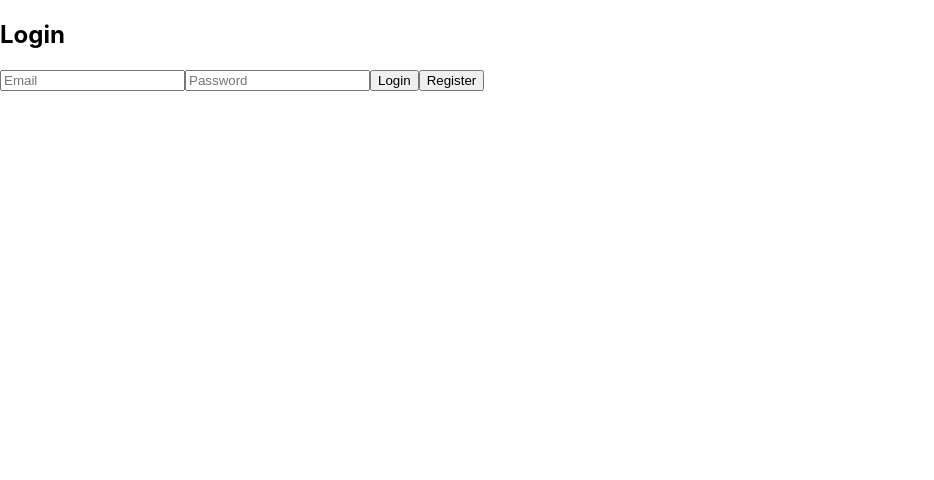
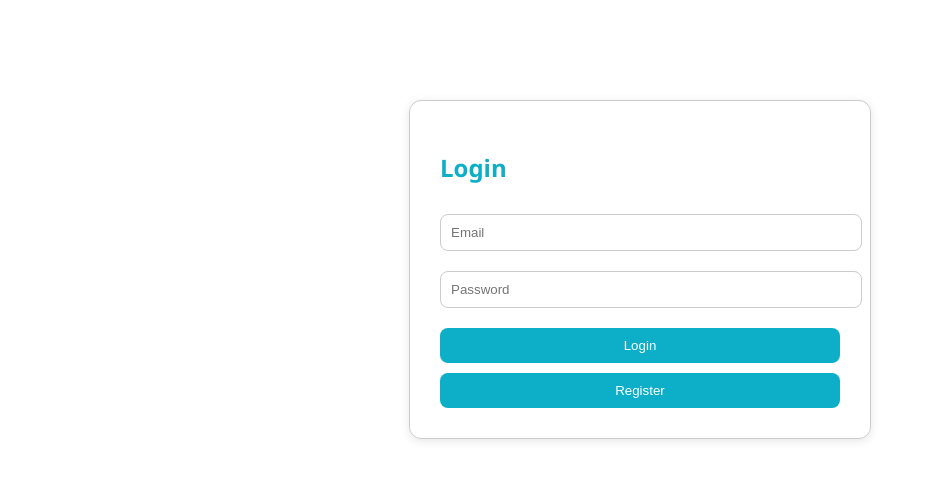
Before and after one commit to subipokhrel/task-manager, a React (Create React App) app in the folder frontend/: page / in a window 1280 px wide. Shown: the top 480 px of the page, without its empty margins (0-934 px from the left). Built offline with nearby package versions, Linux system fonts and the light colour scheme; no server answers; the HTML template or start-up script is replaced by a standard one.

Commit message:
modified auth UI

```diff
--- a/frontend/src/components/Login.js
+++ b/frontend/src/components/Login.js
@@ -2,7 +2,7 @@ import React, { useState, useContext } from "react";
 import axios from "axios";
 import { useNavigate } from "react-router-dom";
 import { AuthContext } from "../context/AuthContext";
-
+import "../styles/Auth.css";
 const Login = () => {
   const [form, setForm] = useState({ email: "", password: "" });
   const { setIsAuthenticated } = useContext(AuthContext);   // From AuthContext, this lets us update global "isAuthenticated" value
@@ -34,7 +34,7 @@ const Login = () => {
   };
 
   return (
-    <form onSubmit={handleSubmit}>
+    <form className="auth-container" onSubmit={handleSubmit}>
       <h2>Login</h2>
       <input
         name="email"
--- a/frontend/src/components/Register.js
+++ b/frontend/src/components/Register.js
@@ -1,6 +1,7 @@
 import React, { useState } from "react";
 import axios from "axios";
 import { useNavigate } from "react-router-dom"; // useNavigate helps redirect user after registration
+import "../styles/Auth.css";
 
 const Register = () => {
   const [form, setForm] = useState({
@@ -24,22 +25,25 @@ const Register = () => {
       alert("Registration successful!");
       navigate("/"); //To login page
     } catch (err) {
-      // 1) Log the raw Axios error
+      // Log the raw Axios error
       console.error("Registration error (full):", err);
 
-      // 2) If the server sent a JSON error message, log that too
+      // If the server sent a JSON error message, log that too
       if (err.response?.data) {
         console.error("Server response data:", err.response.data);
       }
 
-      // 3) Show the user something more informative
+      // Show the user something more informative
       const msg = err.response?.data?.error || err.message || "Unknown error";
       alert("Registration failed: " + msg);
     }
   };
+  const handleLoginRedirect = () => {
+    navigate("/"); // Navigate to login
+  };
 
   return (
-    <form onSubmit={handleSubmit}>
+    <form className="auth-container" onSubmit={handleSubmit}>
       <h2>Register</h2>
       <input
         name="username"
@@ -48,7 +52,6 @@ const Register = () => {
         onChange={handleChange}
         required
       />
-
       <input
         name="email"
         type="email"
@@ -57,7 +60,6 @@ const Register = () => {
         onChange={handleChange}
         required
       />
-
       <input
         name="password"
         type="password"
@@ -67,6 +69,13 @@ const Register = () => {
         required
       />
       <button type="submit">Register</button>
+      <button
+        type="button"
+        onClick={handleLoginRedirect}
+        style={{ marginTop: "10px" }}
+      >
+        Already have an account?
+      </button>
     </form>
   );
 };
--- /dev/null
+++ b/frontend/src/styles/Auth.css
@@ -0,0 +1,38 @@
+.auth-container {
+    max-width: 400px;
+    margin: 100px auto;
+    padding: 30px;
+    border: 1px solid #ccc;
+    border-radius: 12px;
+    box-shadow: 0 2px 10px rgba(0, 0, 0, 0.1);
+    font-family: 'Segoe UI', Tahoma, Geneva, Verdana, sans-serif;
+  }
+
+  .auth-container h2 {
+    margin-bottom: 20px;
+    color: #0daec8;
+  }
+
+  .auth-container input {
+    width: 100%;
+    padding: 10px;
+    margin: 10px 0;
+    border-radius: 8px;
+    border: 1px solid #ccc;
+  }
+
+  .auth-container button {
+    padding: 10px 20px;
+    margin-top: 10px;
+    width: 100%;
+    background-color: #0daec8;
+    color: white;
+    border: none;
+    border-radius: 8px;
+    cursor: pointer;
+    transition: background-color 0.3s ease;
+  }
+
+  .auth-container button:hover {
+    background-color: #2cb8cf;
+  }
```
